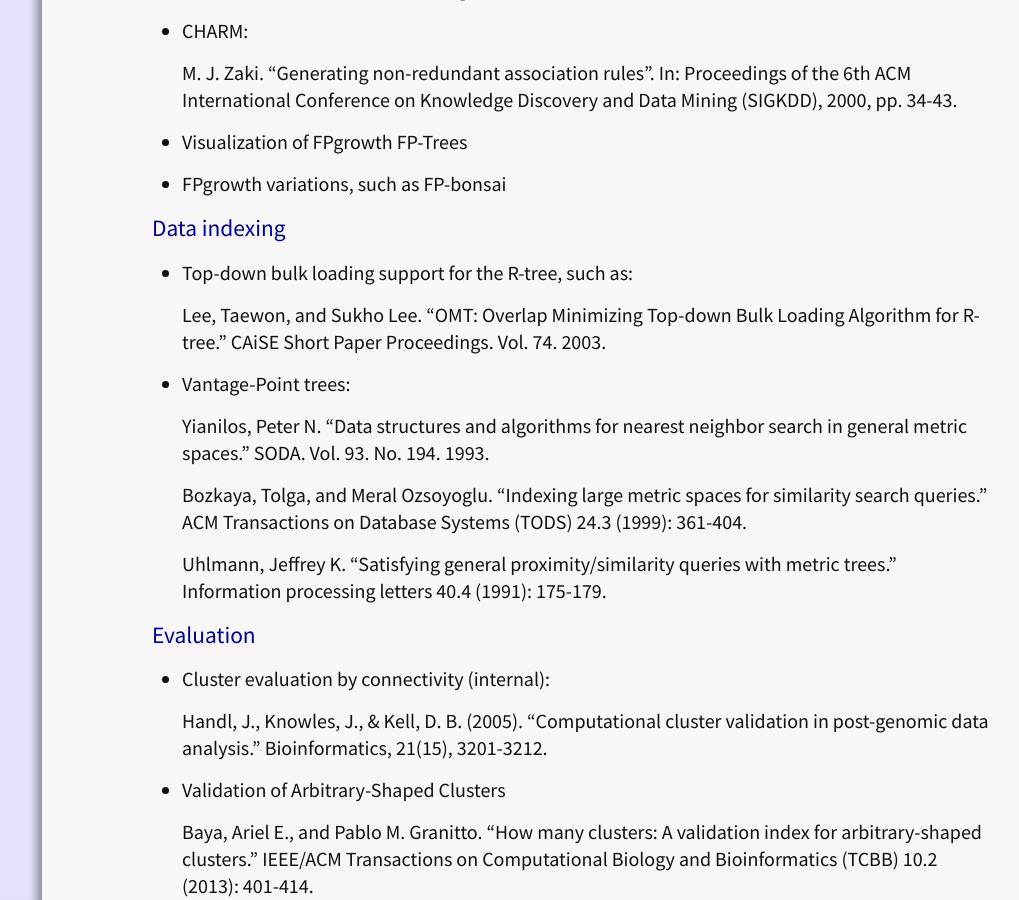
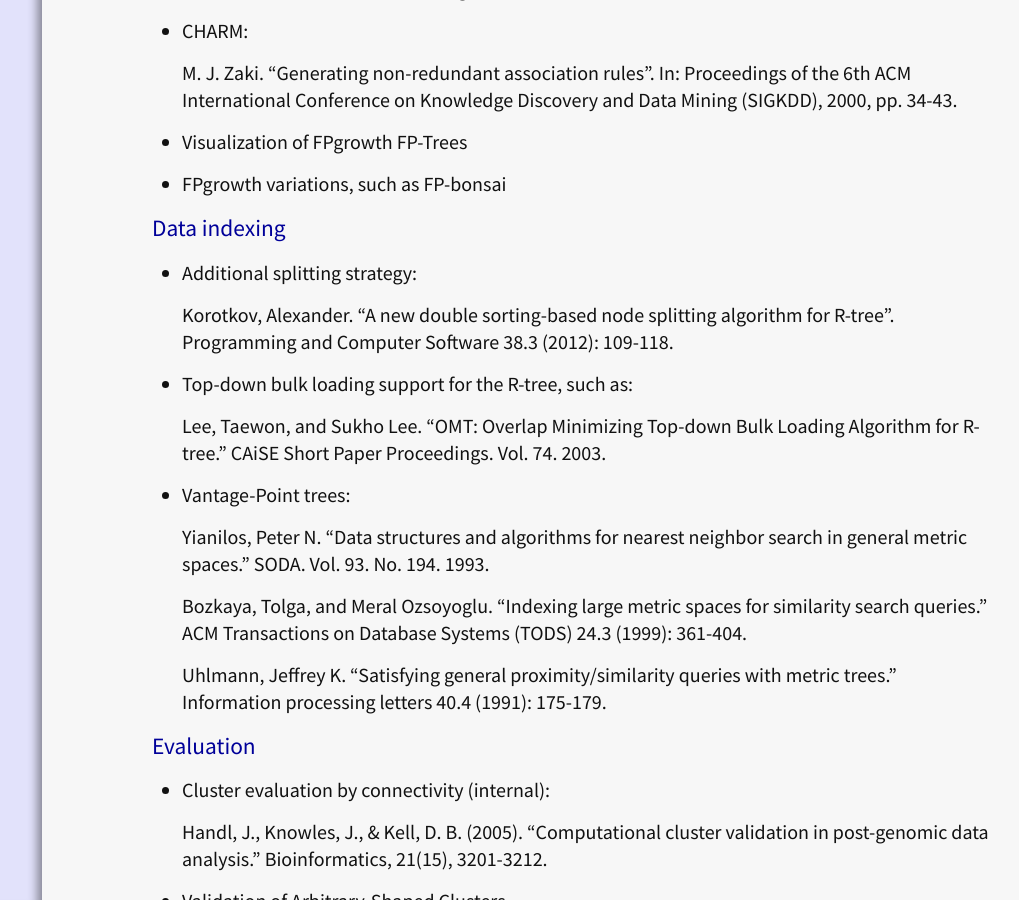
Before and after one commit to elki-project/elki-project.github.io, a Jekyll site: the page built from dev/projectideas.md, in a window 1280 px wide and 900 px high, scrolled down 5711 px. Shown: the whole window, without its empty margins (248-1267 px from the left). Built offline with Jekyll 4.4.1, drawn with Linux system fonts in a browser that asks for light colours.

Commit message:
Add an interesting further r-tree splitting strategy

```diff
--- a/dev/projectideas.md
+++ b/dev/projectideas.md
@@ -210,6 +210,10 @@
 
 ### Data indexing
 
+- Additional splitting strategy:
+
+  Korotkov, Alexander. "A new double sorting-based node splitting algorithm for R-tree". Programming and Computer Software 38.3 (2012): 109-118.
+
 - Top-down bulk loading support for the R-tree, such as:
 
   Lee, Taewon, and Sukho Lee. "OMT: Overlap Minimizing Top-down Bulk Loading Algorithm for R-tree." CAiSE Short Paper Proceedings. Vol. 74. 2003.
```
